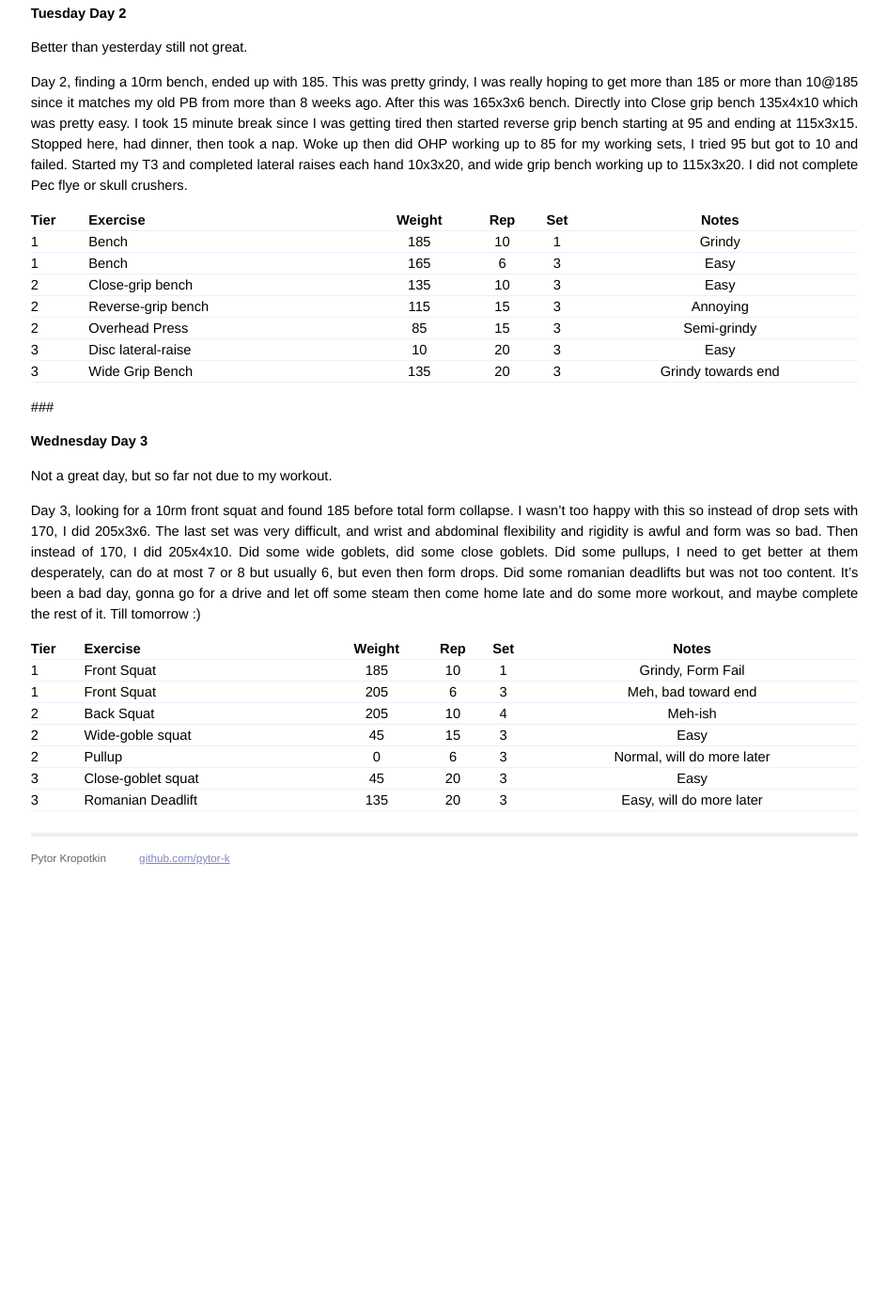
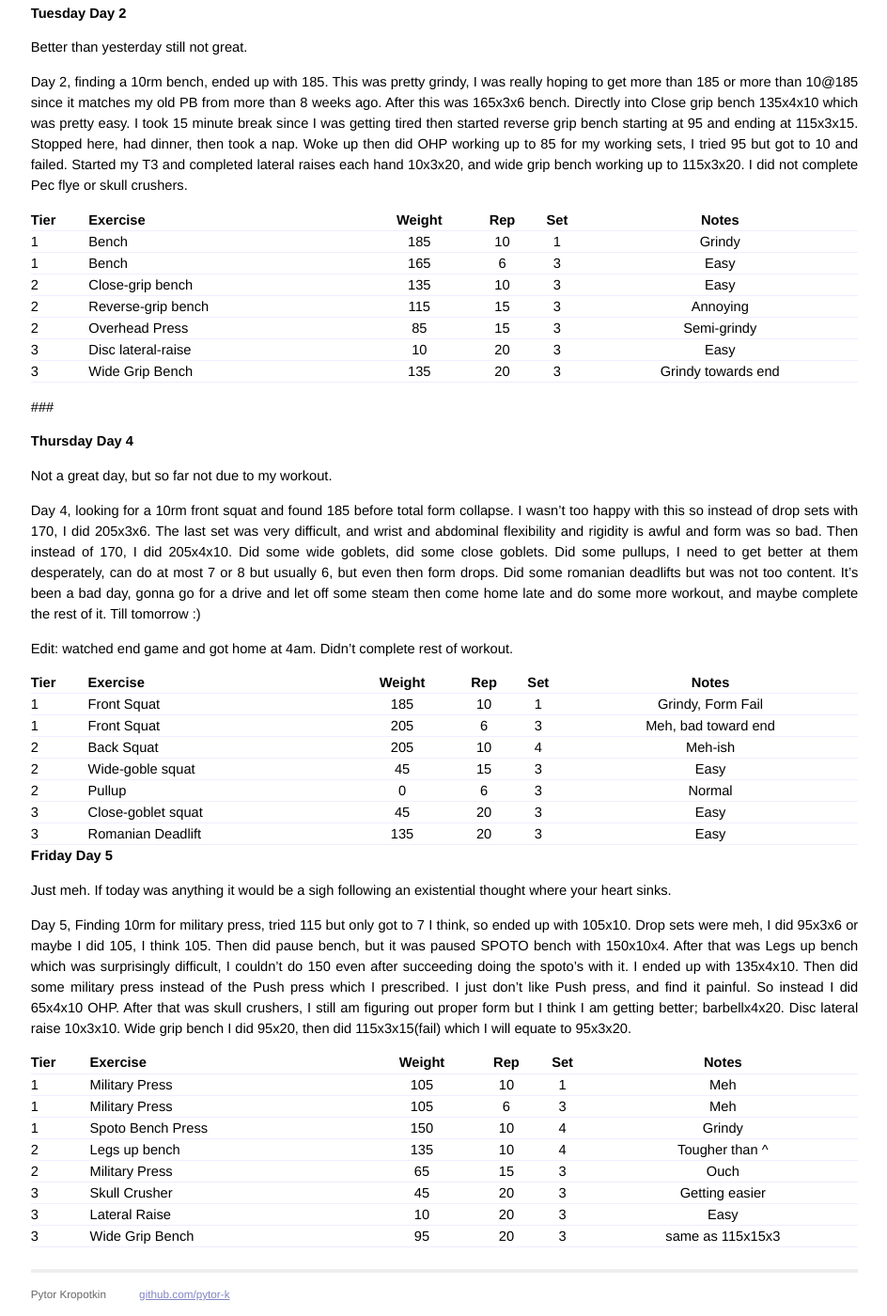
Before and after one commit to amesa0/pytor-k.github.io, a Jekyll site: the page built from _posts/2019-04-23-J&T2point0-week1.md, in a window 1280 px wide and 1400 px high, scrolled down 716 px. Shown: the whole window at 94% size, without its empty margins (167-1111 px from the left). Built offline with Jekyll 4.4.1, drawn with Linux system fonts in a browser that asks for light colours; before the commit the page ends 1652 px from its top, so only the background shows below that.

Commit message:
Update 2019-04-23-J&T2point0-week1.md

```diff
--- a/_posts/2019-04-23-J&T2point0-week1.md
+++ b/_posts/2019-04-23-J&T2point0-week1.md
@@ -45,11 +45,13 @@ Day 2, finding a 10rm bench, ended up with 185. This was pretty grindy, I was re
 | 3 | Wide Grip Bench | 135 | 20 | 3 | Grindy towards end |
 
 ###
-### Wednesday Day 3
+### Thursday Day 4
 
 Not a great day, but so far not due to my workout.
 
-Day 3, looking for a 10rm front squat and found 185 before total form collapse. I wasn't too happy with this so instead of drop sets with 170, I did 205x3x6. The last set was very difficult, and wrist and abdominal flexibility and rigidity is awful and form was so bad. Then instead of 170, I did 205x4x10. Did some wide goblets, did some close goblets. Did some pullups, I need to get better at them desperately, can do at most 7 or 8 but usually 6, but even then form drops. Did some romanian deadlifts but was not too content. It's been a bad day, gonna go for a drive and let off some steam then come home late and do some more workout, and maybe complete the rest of it. Till tomorrow :)
+Day 4, looking for a 10rm front squat and found 185 before total form collapse. I wasn't too happy with this so instead of drop sets with 170, I did 205x3x6. The last set was very difficult, and wrist and abdominal flexibility and rigidity is awful and form was so bad. Then instead of 170, I did 205x4x10. Did some wide goblets, did some close goblets. Did some pullups, I need to get better at them desperately, can do at most 7 or 8 but usually 6, but even then form drops. Did some romanian deadlifts but was not too content. It's been a bad day, gonna go for a drive and let off some steam then come home late and do some more workout, and maybe complete the rest of it. Till tomorrow :)
+
+Edit: watched end game and got home at 4am. Didn't complete rest of workout.
 
 
 | Tier | Exercise | Weight | Rep | Set | Notes |
@@ -58,6 +60,24 @@ Day 3, looking for a 10rm front squat and found 185 before total form collapse.
 | 1 | Front Squat | 205 | 6 | 3 | Meh, bad toward end |
 | 2 | Back Squat | 205 | 10 | 4 | Meh-ish |
 | 2 | Wide-goble squat | 45 | 15 | 3 | Easy |
-| 2 | Pullup | 0 | 6 | 3 | Normal, will do more later|
+| 2 | Pullup | 0 | 6 | 3 | Normal |
 | 3 | Close-goblet squat | 45 | 20 | 3 | Easy |
-| 3 | Romanian Deadlift | 135 | 20 | 3 | Easy, will do more later|
+| 3 | Romanian Deadlift | 135 | 20 | 3 | Easy |
+
+### Friday Day 5
+
+Just meh. If today was anything it would be a sigh following an existential thought where your heart sinks.
+
+Day 5, Finding 10rm for military press, tried 115 but only got to 7 I think, so ended up with 105x10. Drop sets were meh, I did 95x3x6 or maybe I did 105, I think 105. Then did pause bench, but it was paused SPOTO bench with 150x10x4. After that was Legs up bench which was surprisingly difficult, I couldn't do 150 even after succeeding doing the spoto's with it. I ended up with 135x4x10. Then did some military press instead of the Push press which I prescribed. I just don't like Push press, and find it painful. So instead I did 65x4x10 OHP. After that was skull crushers, I still am figuring out proper form but I think I am getting better; barbellx4x20. Disc lateral raise 10x3x10. Wide grip bench I did 95x20, then did 115x3x15(fail) which I will equate to 95x3x20.
+
+
+| Tier | Exercise | Weight | Rep | Set | Notes |
+|---|---|:---:|:---:|:---:|:---:|
+| 1 | Military Press | 105 | 10 | 1 | Meh |
+| 1 | Military Press | 105 | 6 | 3 | Meh |
+| 1 | Spoto Bench Press | 150 | 10 | 4 | Grindy |
+| 2 | Legs up bench | 135 | 10 | 4 | Tougher than ^ |
+| 2 | Military Press | 65 | 15 | 3 | Ouch |
+| 3 | Skull Crusher | 45 | 20 | 3 | Getting easier |
+| 3 | Lateral Raise | 10 | 20 | 3 | Easy|
+| 3 | Wide Grip Bench | 95 | 20 | 3 | same as 115x15x3 |
```
